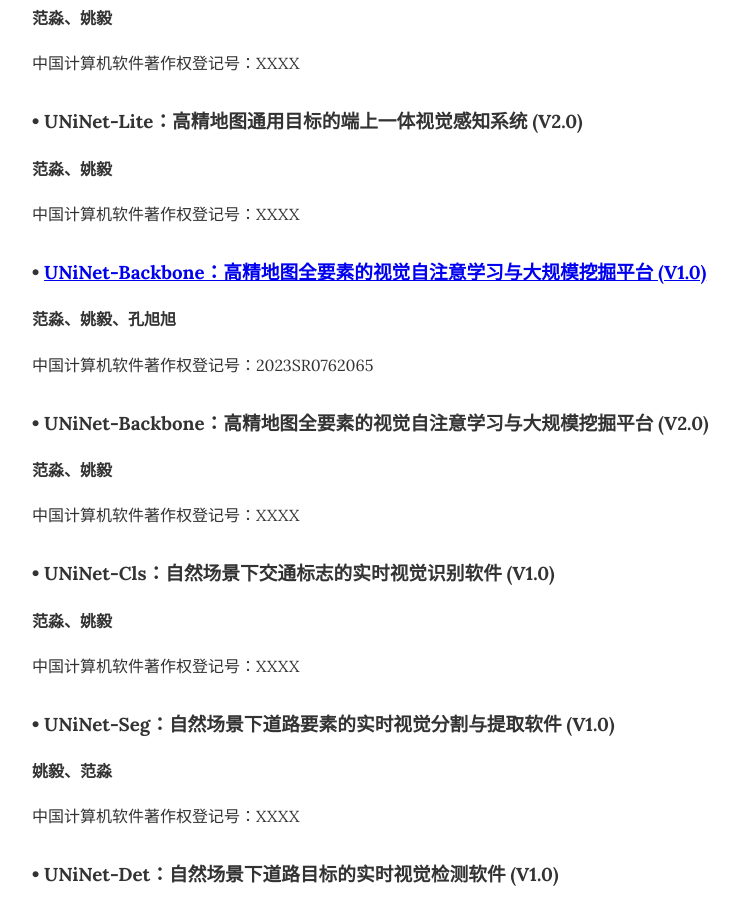
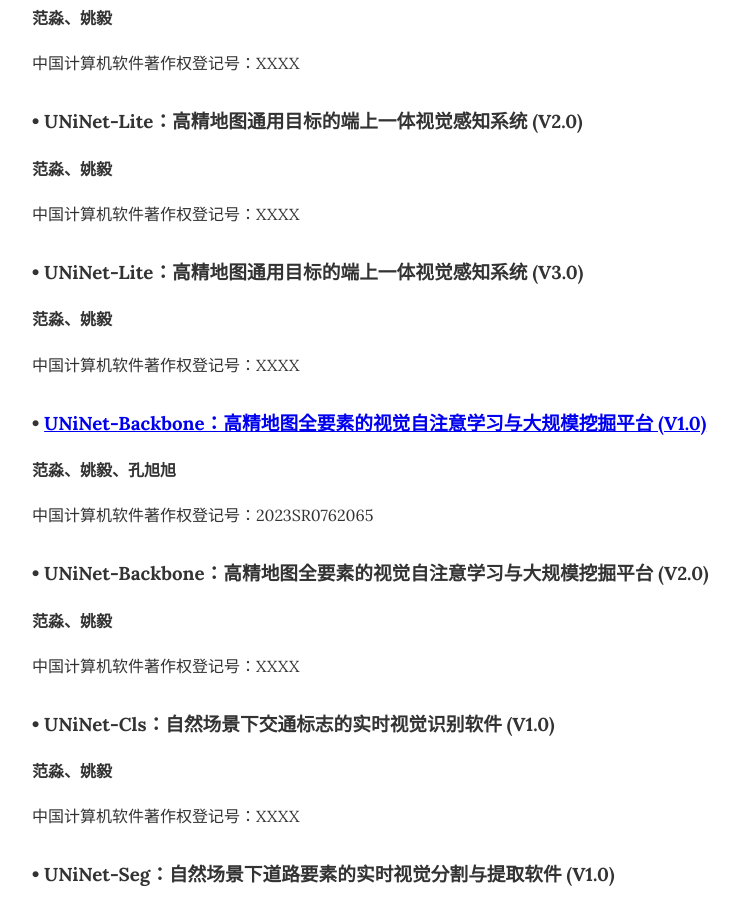
Before and after one commit to godfanmiao/homepage-zh, a Jekyll site: the page built from index.html, in a window 1280 px wide and 900 px high, scrolled down 10926 px. Shown: the whole window, without its empty margins (268-1007 px from the left). Built offline with Jekyll 4.4.1, drawn with Linux system fonts in a browser that asks for light colours.

Commit message:
Update softwares.yml

```diff
--- a/_data/softwares.yml
+++ b/_data/softwares.yml
@@ -14,6 +14,11 @@
   description: 中国计算机软件著作权登记号：XXXX
 
 - title: UNiNet-Lite：高精地图通用目标的端上一体视觉感知系统 (V2.0)
+  authors: 范淼、姚毅
+  url:
+  description: 中国计算机软件著作权登记号：XXXX
+
+- title: UNiNet-Lite：高精地图通用目标的端上一体视觉感知系统 (V3.0)
   authors: 范淼、姚毅
   url:
   description: 中国计算机软件著作权登记号：XXXX
```
